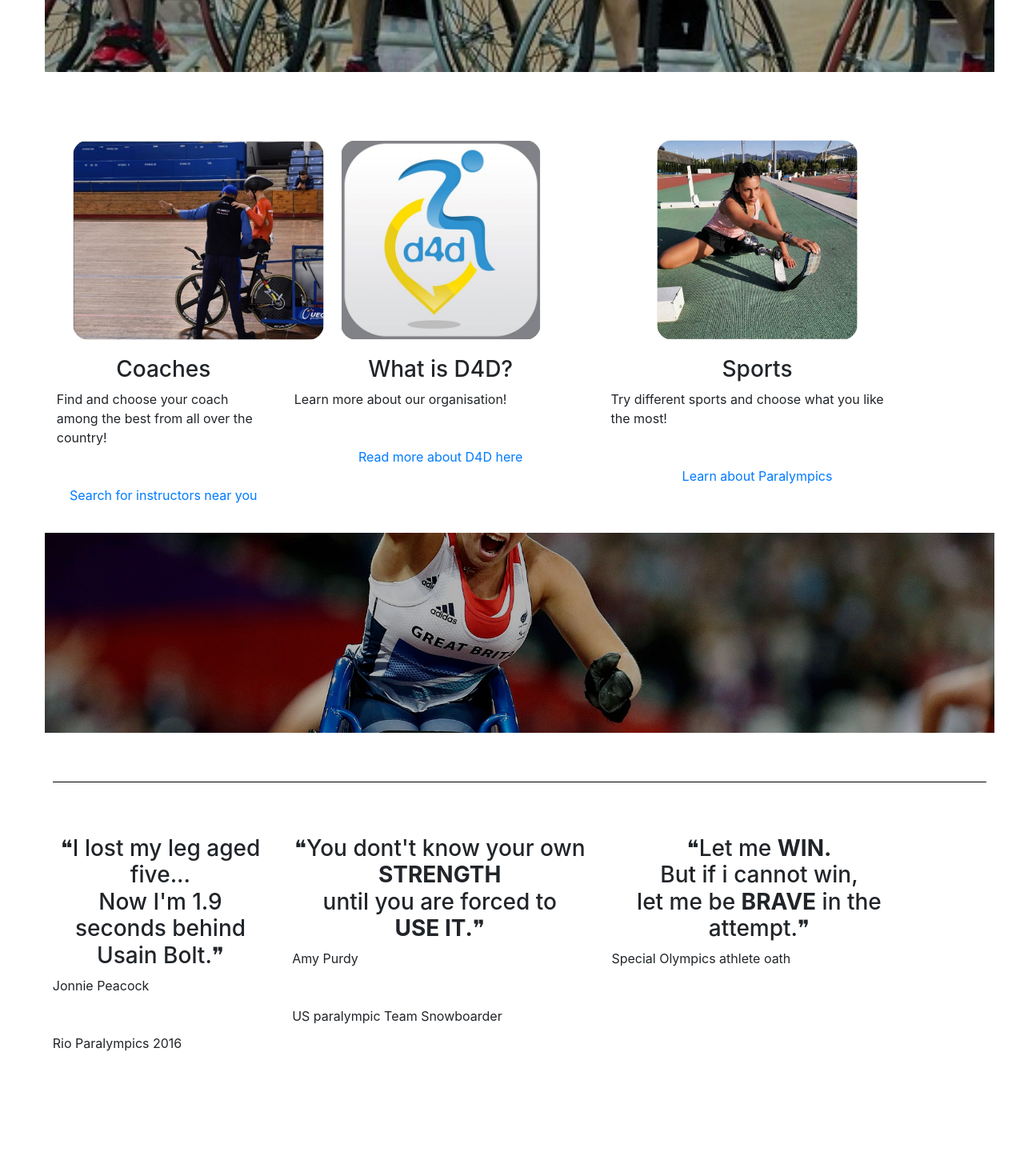
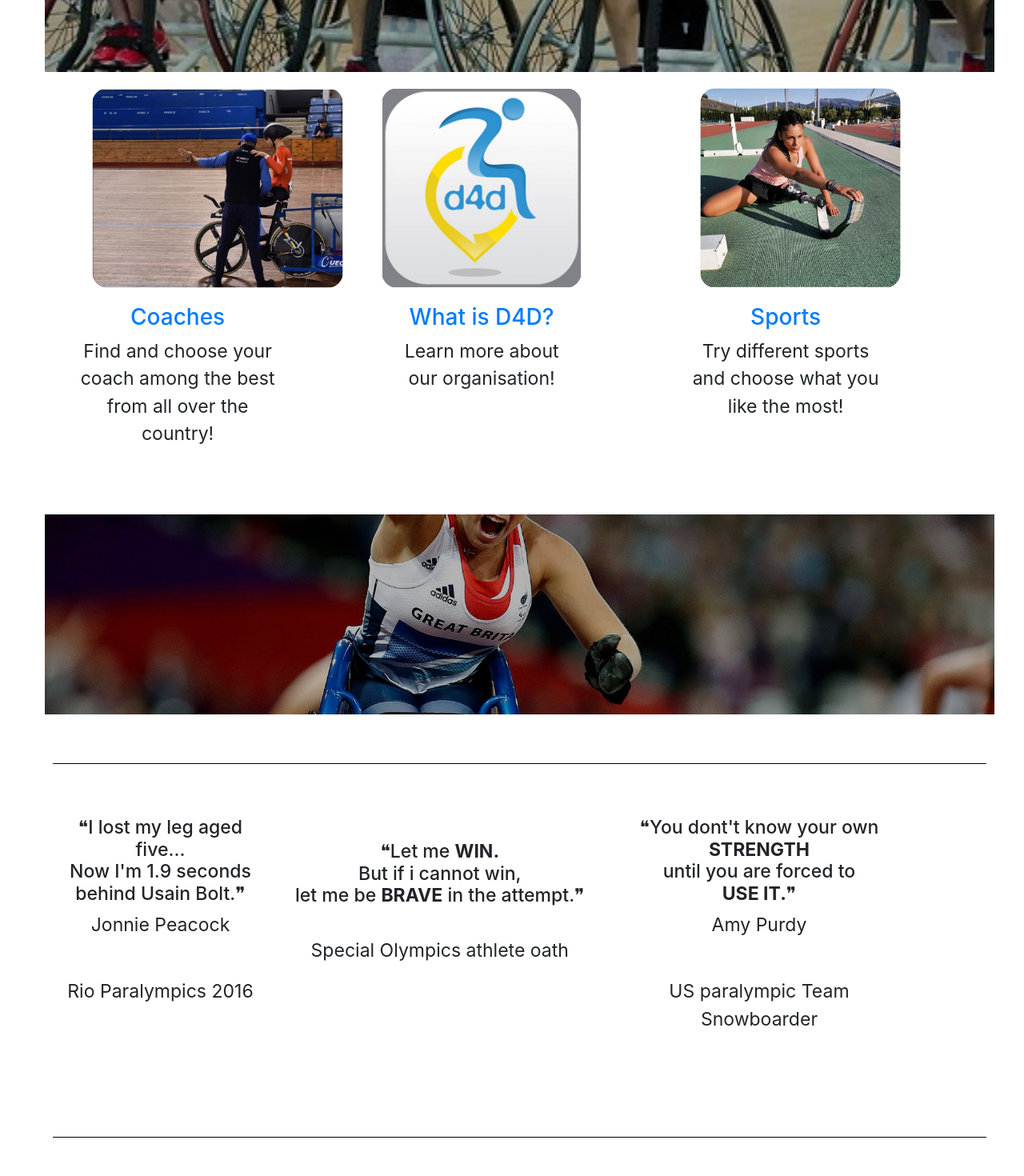
Before and after one commit to SocialHackersClass9/D4DApp, a React (Create React App) app in the folder frontend/: page / in a window 1280 px wide. Shown: the part 560-2030 px from the top of the page at 80% size. Built offline with nearby package versions, Linux system fonts and the light colour scheme; no server answers.

Commit message:
changes on homepage front-end +app.css

```diff
--- a/frontend/src/App.css
+++ b/frontend/src/App.css
@@ -4,3 +4,7 @@
 .sepNav {
   margin: 100px 10px 30px 10px;
 }
+.p ,.text-center{
+font-size:1.2em;
+
+}
--- a/frontend/src/Components/ContactInstructorForm.css
+++ b/frontend/src/Components/ContactInstructorForm.css
@@ -48,7 +48,7 @@
     color: #666666;
   }
   .contact1-form-btn {
-    height: 50px;
+    height: 40px;
     border-radius: 25px;
     background: #137e00;
     line-height: 2%;
--- a/frontend/src/Components/Inspirational.js
+++ b/frontend/src/Components/Inspirational.js
@@ -12,29 +12,23 @@ const Inspirational = () => (
         <hr style={{ paddingTop: "50px", borderTop: "1px solid black" }}></hr>
         <div className="row text-center">
             <div className="col-xs-12 col-sm-6 col-md-3" style={{ paddingBottom: "100px" }}>
-                <h3>❝I lost my leg aged five...<br></br>Now I'm 1.9 seconds behind Usain Bolt.❞</h3>
-                <p>Jonnie Peacock</p>
-                <p>Rio Paralympics 2016</p>
-
+                <h3 className="text-center">❝I lost my leg aged five...<br></br>Now I'm 1.9 seconds behind Usain Bolt.❞</h3>
+                <p className="text-center">Jonnie Peacock</p>
+                <p className="text-center">Rio Paralympics 2016</p>
+            </div>
+            <div className="col-xs-12 col-sm-6 col-md-4" style={{ paddingBottom: "100px", paddingTop: "30px" }}>
+                <h3 className="text-center">❝Let me <strong>WIN.</strong><br></br>But if i cannot win,<br></br>
+                let me be <strong>BRAVE</strong> in the attempt.❞</h3>
+                <br></br>
+                <p className="text-center">Special Olympics athlete oath</p>
             </div>
             <div className="col-xs-12 col-sm-6 col-md-4">
-
-
-                <h3>❝You dont't know your own <strong>STRENGTH</strong><br></br>
+                <h3 className="text-center">❝You dont't know your own <br></br>
+                    <strong>STRENGTH</strong><br></br>
                 until you are forced to <strong><br></br>USE IT.</strong>❞</h3>
-                <p>Amy Purdy</p>
-                <p>US paralympic Team Snowboarder</p>
-
+                <p className="text-center">Amy Purdy</p>
+                <p className="text-center">US paralympic Team Snowboarder</p>
             </div>
-
-            <div className="col-xs-12 col-sm-6 col-md-4" style={{ paddingBottom: "100px" }}>
-                <h3>❝Let me <strong>WIN.</strong><br></br>But if i cannot win,<br></br>
-                let me be <strong>BRAVE</strong> in the attempt.❞</h3>
-                <p>Special Olympics athlete oath</p>
-
-
-            </div>
-
         </div>
         <hr style={{ paddingBottom: "50px", borderTop: "1px solid black" }}></hr>
     </Styles>
--- a/frontend/src/Components/Navigation.css
+++ b/frontend/src/Components/Navigation.css
@@ -4,6 +4,7 @@
     font-weight:bold;
     text-align:center;
     padding-left:1em;
+    background: #007bff;
 }
 .navbar{
     background: #007bff;
@@ -20,6 +21,7 @@
     display: -moz-box;
     display: -ms-flexbox;
     font-size:1.5em;
+    background: #007bff;
 }
 .username{
     color: #fcf8f8;
@@ -27,4 +29,5 @@
     font-weight:bold;
     text-align:center;
     padding-left:1em;
+    background: #007bff;
 }
--- a/frontend/src/Components/Navigation.js
+++ b/frontend/src/Components/Navigation.js
@@ -28,7 +28,6 @@ const NavigationBar = () => (
                 <Nav.Item><Nav.Link href="/search">Search Instructor</Nav.Link></Nav.Item>
                 <Nav.Item><Nav.Link href="/paralympics">Paralympics Sports</Nav.Link></Nav.Item>
                 <Nav.Item><Nav.Link href="/gdpr">GDPR Policy</Nav.Link></Nav.Item>
-
                 <Nav.Item>  <UserLogin /></Nav.Item>
                 <Nav.Item>  <UserRegister /></Nav.Item>
                 {/*  <Nav.Item><h4>GR/EN</h4></Nav.Item> */}
--- a/frontend/src/Components/ThreeColumnSection.js
+++ b/frontend/src/Components/ThreeColumnSection.js
@@ -13,28 +13,25 @@ margin: 20px;
 
 
 const ThreeColumnSection = () => (
-    <div className="container-fluid">
+    <div className="container">
         <div className="row text-center">
             <div className="col-xs-12 col-sm-6 col-md-3">
                 <Images src={Coach} style={{ borderRadius: "20px" }}></Images>
-                <h3>Coaches</h3>
-                <p>Find and choose your coach among the best from all over the country!</p>
-                <a href="/search" >Search for instructors near you</a>
+                <a href="/search" ><h3>Coaches</h3></a>
+                <p className="text-center">Find and choose your coach among the best from all over the country!</p>
             </div>
-            <div className="col-xs-12 col-sm-6 col-md-4">
+            <div className="col-xs-12 col-sm-6 col-md-5">
                 <Images src={Logo} style={{ borderRadius: "20px" }}></Images>
-                <h3>What is D4D?</h3>
-                <p>Learn more about our organisation!</p>
-                <a href="/about">Read more about D4D here</a>
+                <a href="/about"><h3>What is D4D?</h3></a>
+                <p className="text-center">Learn more about<br></br> our organisation!</p>
             </div>
-            <div className="col-xs-12 col-sm-6 col-md-4">
+            <div className="col-xs-12 col-sm-6 col-md-3">
                 <Images src={Sports} style={{ borderRadius: "20px" }}></Images>
-                <h3>Sports</h3>
-                <p>Try different sports and choose what you like the most!</p>
-                <a href="SportParalympics">Learn about Paralympics</a>
+                <a href="SportParalympics"><h3>Sports</h3></a>
+                <p className="text-center">Try different sports and choose what you like the most!</p>
             </div>
         </div>
-    </div>
+    </div >
 
 )
 
--- a/frontend/src/views/Instructors_registration/AccountSetup.js
+++ b/frontend/src/views/Instructors_registration/AccountSetup.js
@@ -106,7 +106,7 @@ class AccountSetup extends Component {
           }
         }
         else {
-          formErrors.user_name = 'Enter a valid username!'
+          formErrors.user_name = 'Enter a valid username, no capital letters allowed!'
         }
         break;
 
--- a/frontend/src/views/Search.css
+++ b/frontend/src/views/Search.css
@@ -1,5 +1,5 @@
  .userStatusP {
-  font-size:1.5em;
+  font-size:1.2em;
   border-color:#007bff;
   border-style:solid;
   border-radius: 10px;
@@ -17,7 +17,7 @@ font-size:1.5em;
 
 }
 .text-center h2{
-font-size:1.5em;
+font-size:1.2em;
 padding:10px;
 }
 
@@ -27,13 +27,13 @@ padding:10px;
 }
 
 .resultFeat td {
-    font-size:1.5em;
+    font-size:1.2em;
     text-align: center;
 }
 .searchFeat {
     font-size:1.2em;
    }
 .resultFeat h3{
-    font-size:2em;
+    font-size:1.5em;
     padding-bottom:20px;
 }
--- a/frontend/src/views/Search.js
+++ b/frontend/src/views/Search.js
@@ -135,7 +135,7 @@ class Search extends React.Component {
                             <div className="row row-header align-self-center">
                                 <div className="col-md-12 col-sm-12 col-xs-12 text-center" >
 
-                                    <h1 className="text-center"> Instructor Search Page</h1>
+                                    <h1 style={{ margin: "1.5%" }}> Instructor Search Page</h1>
                                     {context.user == null &&
                                         (
                                             <div>
@@ -162,7 +162,7 @@ class Search extends React.Component {
                                         <h2 className="text-center"><strong>Search via Location</strong></h2>
                                     </div>
                                     <div className="col-md-5 text-center">
-                                        <select name="favLocation" onChange={this.favLocationChanged} value={this.state.favLocation} style={{ fontSize: "1.5em", margin: "1.5%" }}>
+                                        <select name="favLocation" onChange={this.favLocationChanged} value={this.state.favLocation} style={{ fontSize: "1.2em", margin: "1.5%" }}>
                                             <option value="">All</option>
                                             {locations}
                                         </select>
@@ -173,7 +173,7 @@ class Search extends React.Component {
                                         <h2 className="text-center"><strong>Search via Sports</strong></h2>
                                     </div>
                                     <div className="col-md-5 text-center">
-                                        <select name="favSport" onChange={this.favSportChanged} value={this.state.favSport} style={{ fontSize: "1.5em", margin: "1.5%" }}>
+                                        <select name="favSport" onChange={this.favSportChanged} value={this.state.favSport} style={{ fontSize: "1.2em", margin: "1.5%" }}>
                                             <option value="">All</option>
                                             {sports}
                                         </select>
```
